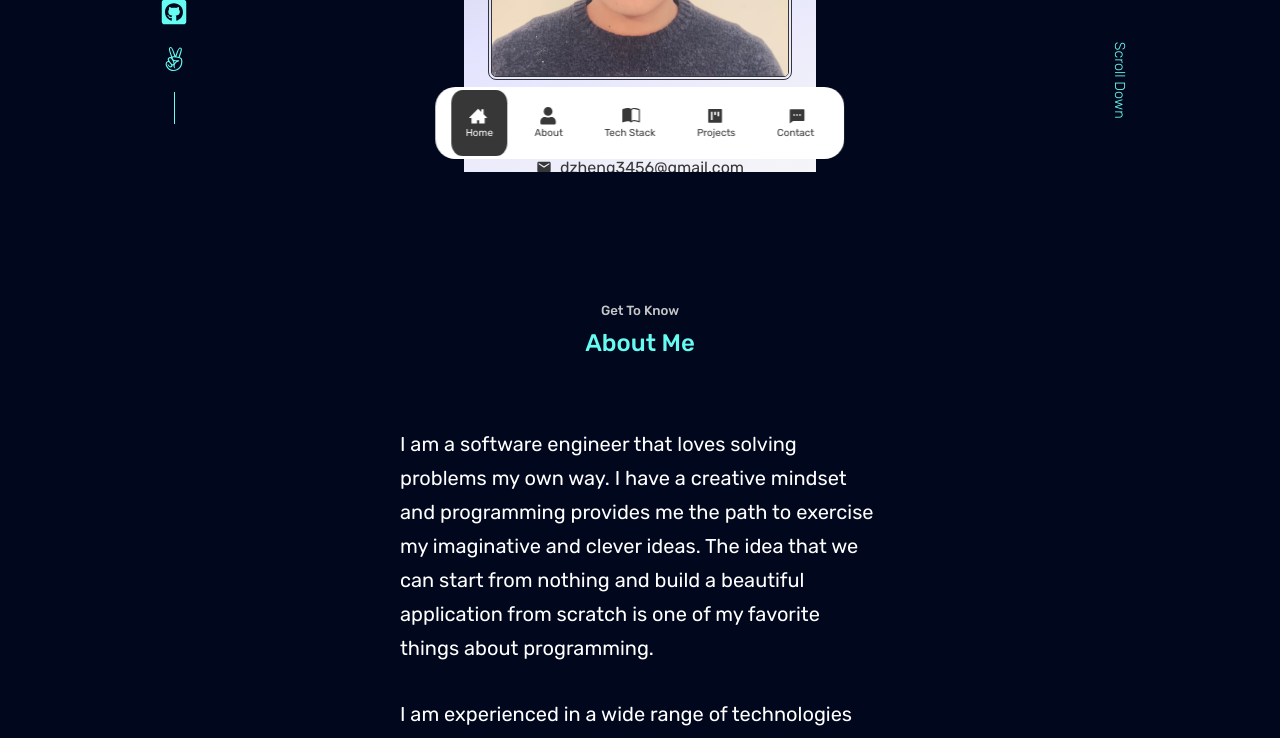
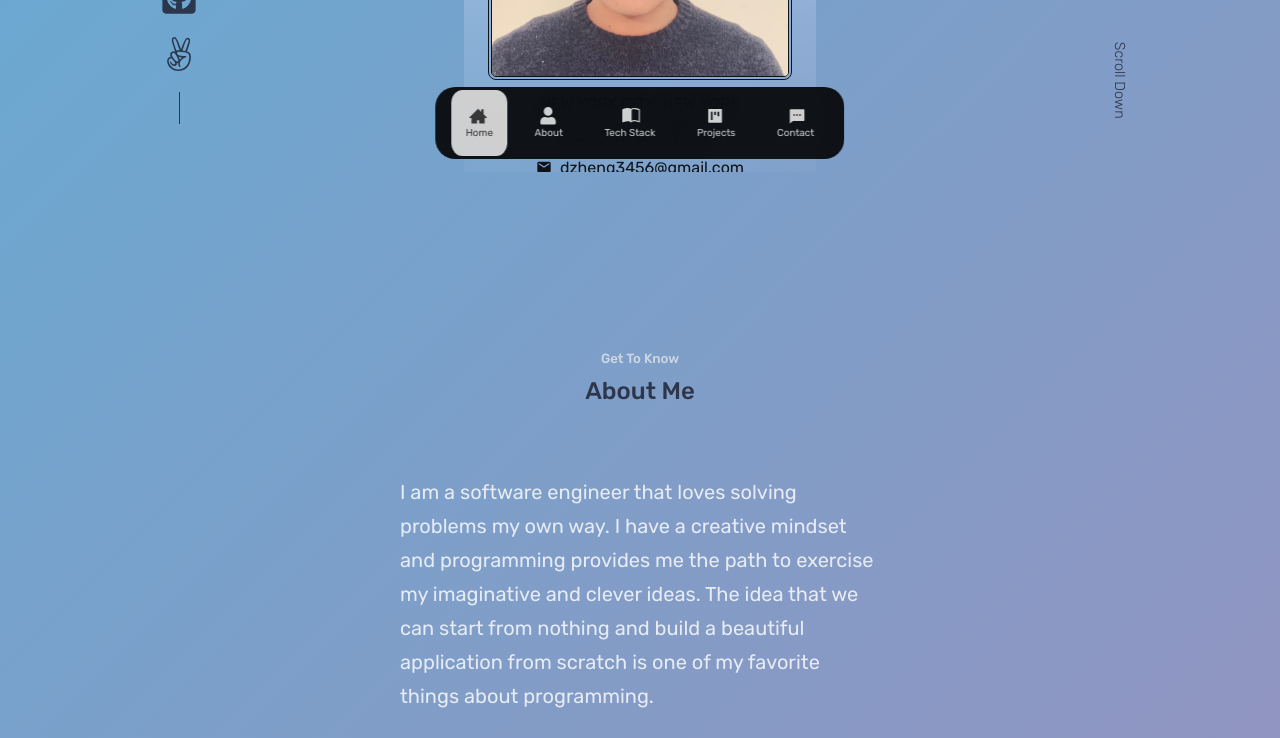
Before and after one commit to dzhengg98/Portfolio, a React (Create React App) app: page / in a window 1280 px wide. Shown: the part 628-1366 px from the top of the page. Built offline with nearby package versions, Linux system fonts and the light colour scheme.

Commit message:
working on portfolio

```diff
--- a/src/components/about/about.css
+++ b/src/components/about/about.css
@@ -1,5 +1,9 @@
 #about {
-  height: 100vh;
+  height: 120vh;
+}
+
+#about > h5 {
+  padding-top: 3rem;
 }
 
 .about__content {
@@ -32,7 +36,6 @@
   left: 45%;
 }
 
-/* ================= MEDIA QUERIES (MEDIUM DEVICES) ================= */
 @media screen and (max-width: 1024px) {
   #about {
     height: 120vh;
@@ -50,7 +53,6 @@
   }
 }
 
-/* ================= MEDIA QUERIES (SMALL DEVICES) ================= */
 @media screen and (max-width: 600px) {
   #about {
     height: 215vh;
--- a/src/components/contact/contact.css
+++ b/src/components/contact/contact.css
@@ -4,6 +4,10 @@
 
 #contact > h2 {
   margin-bottom: 5rem;
+}
+
+#contact > h5 {
+  padding-top: 3rem;
 }
 
 .container.contact__container {
@@ -30,7 +34,8 @@
 }
 
 .contact__option:hover {
-  background: transparent;
+  background: rgba(0, 0, 0, .2);
+  color: var(--color-black);
   border-color: var(--color-primary-variant);
 }
 
@@ -70,7 +75,13 @@ input::placeholder, textarea::placeholder {
 @media screen and (max-width: 1024px) {
   .container.contact__container {
     grid-template-columns: 1fr;
-    gap: 2rem;
+    gap: 1rem;
+  }
+  #contact > h2 {
+    margin-bottom: 2rem;
+  }
+  .contact__options {
+    gap: 0;
   }
 }
 
--- a/src/components/header/HeaderSocials.jsx
+++ b/src/components/header/HeaderSocials.jsx
@@ -6,9 +6,9 @@ import { SiAngellist } from 'react-icons/si';
 const HeaderSocials = () => {
   return (
     <div className='header__socials'>
-      <a className='header__links' href="https://linkedin.com/in/david-zheng-87671b237/" target="_blank" rel="noreferrer noopener"><BsLinkedin size={24}/></a>
-      <a className='header__links' href="https://github.com/dzhengg98" target="_blank" rel="noreferrer noopener"><FaGithubSquare size={28}/></a>
-      <a className='header__links' href="https://angel.co/u/david-zheng-27" target="_blank" rel="noreferrer noopener"><SiAngellist size={24}/></a>
+      <a className='header__links' href="https://linkedin.com/in/david-zheng-87671b237/" target="_blank" rel="noreferrer noopener"><BsLinkedin size={34}/></a>
+      <a className='header__links' href="https://github.com/dzhengg98" target="_blank" rel="noreferrer noopener"><FaGithubSquare size={38}/></a>
+      <a className='header__links' href="https://angel.co/u/david-zheng-27" target="_blank" rel="noreferrer noopener"><SiAngellist size={34}/></a>
     </div>
   )
 }
--- a/src/components/header/header.css
+++ b/src/components/header/header.css
@@ -10,7 +10,6 @@ header {
   position: relative;
 }
 
-/* ======================== CTA ====================== */
 .cta {
   margin-top: 2.5rem;
   display: flex;
@@ -18,7 +17,6 @@ header {
   justify-content: center;
 }
 
-/* ======================== HEADER SOCIALS ====================== */
 .header__socials {
   display: flex;
   flex-direction: column;
@@ -55,9 +53,8 @@ header {
   }
 }
 
-/* ======================== ME ====================== */
 .me {
-  background-image: linear-gradient(338deg, #f7f7f7 0%, #e3e3ff 50%, #c8c8c8 100%);
+  background-image: linear-gradient(178deg, #f7f7f75c 0%, #e3e3ff77 10%, transparent 100%);
   width: 22rem;
   height: 28rem;
   position: absolute;
@@ -99,7 +96,6 @@ header {
   color: var(--color-primary-variant);
 }
 
-/* ======================== SCROLL DOWN ====================== */
 .scroll__down {
   position: absolute;
   right: -2.3rem;
@@ -109,14 +105,12 @@ header {
   font-size: 0.9rem;
 }
 
-/* ================= MEDIA QUERIES (MEDIUM DEVICES) ================= */
 @media screen and (max-width: 1024px) {
   header {
     height: 100vh;
   }
 }
 
-/* ================= MEDIA QUERIES (SMALL DEVICES) ================= */
 @media screen and (max-width: 600px) {
   header {
     height: 100vh;
--- a/src/components/nav/nav.css
+++ b/src/components/nav/nav.css
@@ -1,5 +1,5 @@
 nav {
-  background-color: var(--color-white);
+  background-color: var(--color-black);
   width: max-content;
   display: block;
   padding: 0.2rem 1rem;
@@ -18,7 +18,7 @@ nav a {
   background-color: transparent;
   padding: 0.9rem;
   display: flex;
-  color: var(--color-black);
+  color: var(--color-white);
   font-size: 1.1rem;
 }
 
@@ -58,8 +58,8 @@ nav a:hover {
 }
 
 nav a.active {
-  background: var(--color-gray);
-  color: var(--color-white);
+  background: var(--color-white);
+  color: var(--color-gray);
   border-radius: 20%;
   height: 100%;
   transition: var(--transition);
--- a/src/components/projects/projects.css
+++ b/src/components/projects/projects.css
@@ -1,5 +1,9 @@
 #projects {
   height: 100vh;
+}
+
+#projects > h5 {
+  padding-top: 3rem;
 }
 
 #projects > h2 {
@@ -23,13 +27,14 @@
 
 .project__item:hover {
   border-color: var(--color-primary-variant);
-  background: transparent;
+  background: rgba(0, 0, 0, 0.2);
+  color: var(--color-black);
 }
 
 .project__item > p {
   font-size: 14px;
   margin: -20px 0 10px;
-  border: 1px solid var(--color-white);
+  /* border: 1px solid var(--color-white); */
   border-radius: 10px;
   padding: 10px 4px;
 }
@@ -54,7 +59,6 @@
   justify-content: center;
 }
 
-/* ================= MEDIA QUERIES (MEDIUM DEVICES) ================= */
 @media screen and (max-width: 1024px) {
   .project__container {
     grid-template-columns: 1fr 1fr;
@@ -66,7 +70,6 @@
   }
 }
 
-/* ================= MEDIA QUERIES (SMALL DEVICES) ================= */
 @media screen and (max-width: 600px) {
   .project__container {
     grid-template-columns: 1fr;
--- a/src/components/techstack/techstack.css
+++ b/src/components/techstack/techstack.css
@@ -1,5 +1,9 @@
 #techstack {
   height: 100vh;
+}
+
+#techstack > h5 {
+  padding-top: 3rem;
 }
 
 .tech {
@@ -184,7 +188,6 @@
   top: 9px;
 }
 
-/* ================= MEDIA QUERIES (SMALL DEVICES) ================= */
 @media screen and (max-width: 600px) {
   .tech {
     gap: 1rem;
--- a/src/index.css
+++ b/src/index.css
@@ -11,15 +11,14 @@
 }
 
 :root {
-  /* --color-bg: #0B0C10; */
-  --color-bg: #01071d;
-  --color-bg-variant: #1F2833;
-  --color-primary: #66FCF1;
-  --color-primary-variant: #45A29E;
-  --color-white: rgb(255, 255, 255);
-  --color-light: #c5c6c7;
+  --color-bg: rgba(181, 197, 255, 0.8);
+  --color-bg-variant: rgba(114, 93, 235, 0.8);
+  --color-primary: rgba(26, 28, 44, 0.8);
+  --color-primary-variant: rgba(30, 37, 46, 0.8);
+  --color-white: rgba(255, 255, 255, 0.8);
+  --color-light: rgba(226, 230, 234, 0.8);
   --color-gray: rgb(55, 55, 55);
-  --color-black: #222222e6;
+  --color-black: #030303e6;
 
   --transition: all 400ms ease;
 
@@ -38,13 +37,24 @@ html {
 
 body {
   font-family: 'Rubik', sans-serif;
-  background: var(--color-bg);
+  background: linear-gradient(-45deg, rgba(238, 118, 82, 0.8), rgba(231, 60, 126, 0.8), rgba(35, 166, 213, 0.8), rgba(35, 213, 171, 0.8));
   color: var(--color-white);
+  background-size: 400% 400%;
   line-height: 1.7;
-  /* background-image: url(../src/assets/foggy-birds.png); */
+  animation: gradient 10s ease infinite;
 }
 
-/* ======================== GENERAL STYLES ======================== */
+@keyframes gradient {
+  0% {
+      background-position: 0% 50%;
+  }
+  50% {
+      background-position: 100% 50%;
+  }
+  100% {
+      background-position: 0% 50%;
+  }
+}
 
 .container {
   width: var(--container-width-lg);
@@ -102,8 +112,8 @@ a:hover {
 }
 
 .btn:hover {
-  background: var(--color-white);
-  color: var(--color-bg);
+  background: var(--color-light);
+  color: var(--color-black);
   border-color: transparent;
 }
 
@@ -118,8 +128,6 @@ img {
   object-fit: cover;
 }
 
-/* ======================== MEDIA QUERIES (MEDIUM DEVICES) ======================== */
-
 @media screen and (max-width: 1024px) {
   .container {
     width: var(--container-width-md);
@@ -130,8 +138,6 @@ img {
   }
 }
 
-/* ======================== MEDIA QUERIES (SMALL DEVICES) ======================== */
-
 @media screen and (max-width: 1024px) {
   .container {
     width: var(--container-width-sm);
```
